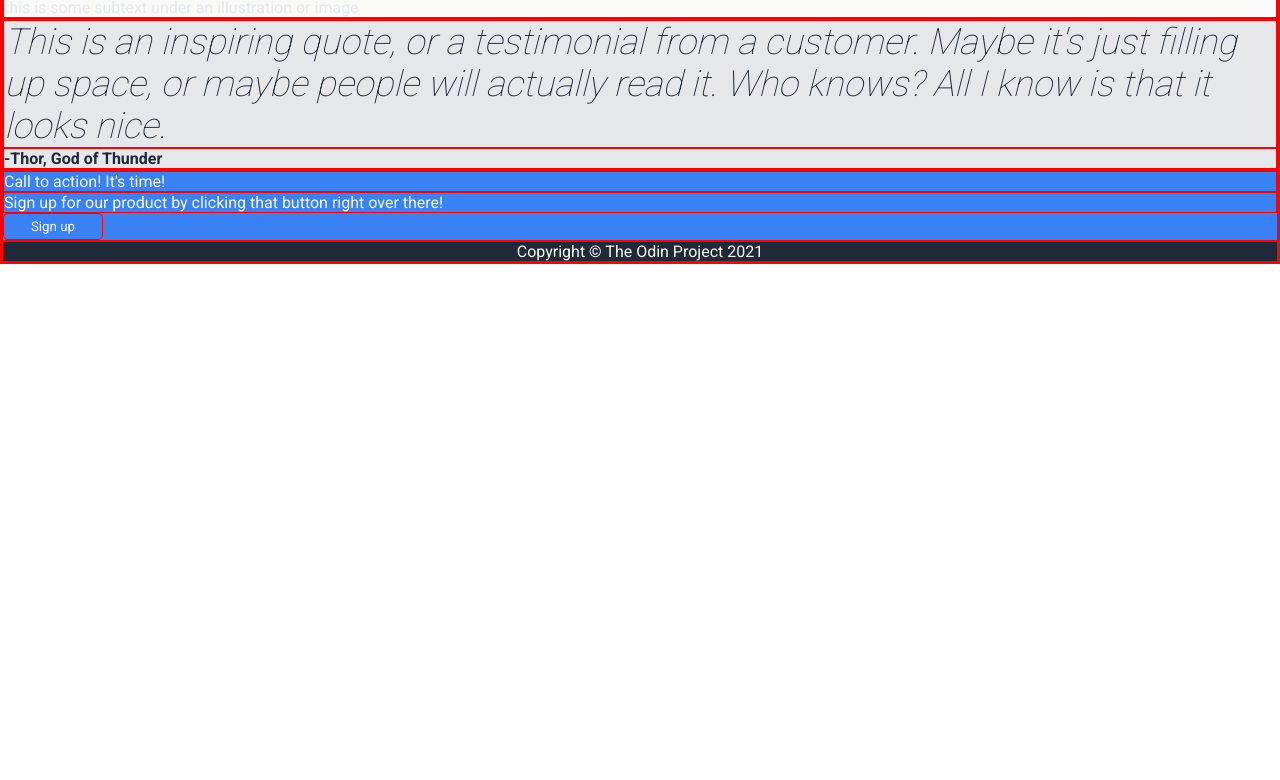
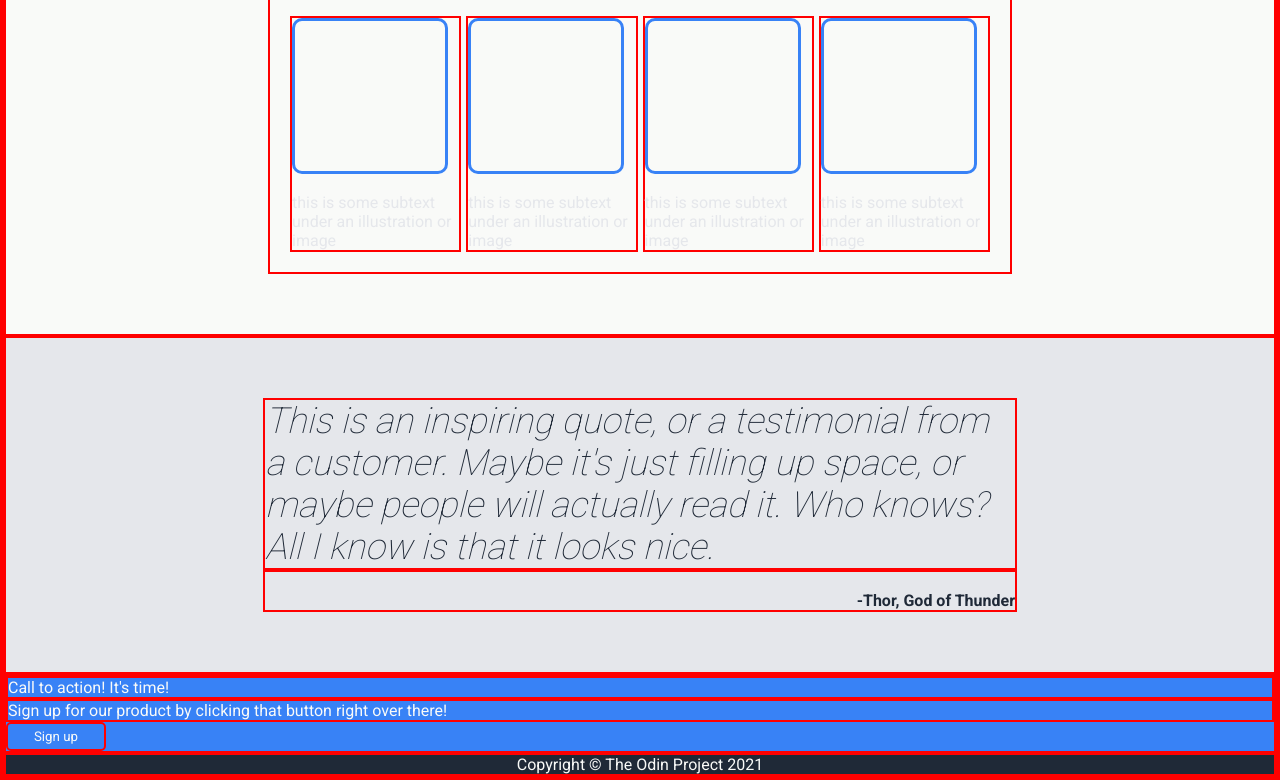
Before and after one commit to Alexandra032/landing-page, a plain HTML site: page index.html in a window 1280 px wide. Shown: the part 517-1297 px from the top of the page. Before the commit the page ends 800 px from the top, so only its background shows below. Drawn offline with Linux system fonts and the light colour scheme.

Commit message:
Adjust style elements of middle section of website

```diff
--- a/index.html
+++ b/index.html
@@ -31,17 +31,19 @@
             <div class="image">this is a placeholder for an image<div>
         </div>
     </section>
-    <div class="mid1-section">
+    <section class="mid1-section">
         <h2>Some random information.</h2>
-        <div class="box">this is some subtext under an illustration or image</div>
-        <div class="box">this is some subtext under an illustration or image</div>
-        <div class="box">this is some subtext under an illustration or image</div>
-        <div class="box">this is some subtext under an illustration or image</div>
-    </div>
-    <div class="mid2-section">
+        <div class="boxes-section">
+            <div><div class="box"></div><br>this is some subtext under an illustration or image</div>
+            <div><div class="box"></div><br>this is some subtext under an illustration or image</div>
+            <div><div class="box"></div><br>this is some subtext under an illustration or image</div>
+            <div><div class="box"></div><br>this is some subtext under an illustration or image</div>
+        </div>
+    </section>
+    <blockquote class="mid2-section">
         <p class="quote">This is an inspiring quote, or a testimonial from a customer. Maybe it's just filling up space, or maybe people will actually read it. Who knows? All I know is that it looks nice.</p>
-        <h4>-Thor, God of Thunder</h4>
-    </div>
+        <h4><br>-Thor, God of Thunder</h4>
+    </blockquote>
     <div class="bottom-section">
         <div>Call to action! It's time!</div>
         <div>Sign up for our product by clicking that button right over there!</div>
--- a/style.css
+++ b/style.css
@@ -1,5 +1,5 @@
 * {
-    border: 1px solid red;
+    border: red solid 2px;
     font-family: 'Roboto', sans-serif;
     margin: 0;
     padding: 0;
@@ -84,20 +84,49 @@ button {
 
 .mid1-section {
     background-color: #F9FAF8;
+    padding-top: 40px;
+    padding-bottom: 60px;
+}
+
+.boxes-section {
+    display: flex;
+    color:#E5E7EB;
+    max-width: 700px;
+    margin-left: auto;
+    margin-right: auto;
+    gap: 5px;
+    padding: 20px;
 }
 
 h2 {
     color: #1F2937;
     font-size: 36px;
     font-weight: bold;
+    text-align: center;
 }
 
 .box {
-    color:#E5E7EB;
+  width: 150px;
+  height: 150px;
+  background-color: #F9FAF8;
+  border: 3px solid #3882F6;
+  border-radius: 10px;
+
+
 }
 
 .mid2-section {
     background-color: #E5E7EB;
+    display: flex;
+    flex-direction: column;
+    padding: 60px 20px;
+    align-items: center;
+}
+
+.mid2-section > * {
+    max-width: 750px;
+    margin-left: auto;
+    margin-right: auto;
 }
 
 .quote {
@@ -110,6 +139,9 @@ h2 {
 h4 {
     color:#1F2937;
     font-weight: bold;
+    width: 750px;
+    display: flex;
+    justify-content: flex-end;
 }
 
 .bottom-section {
```
